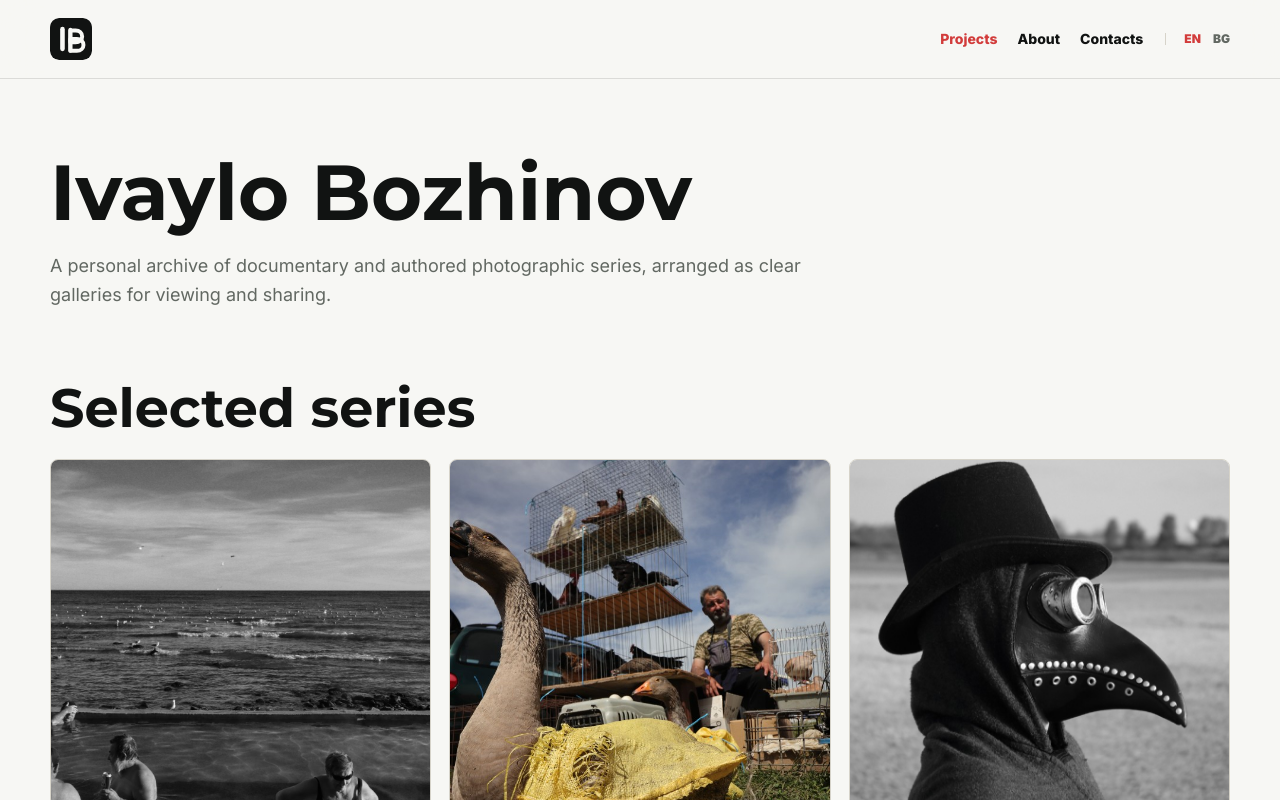
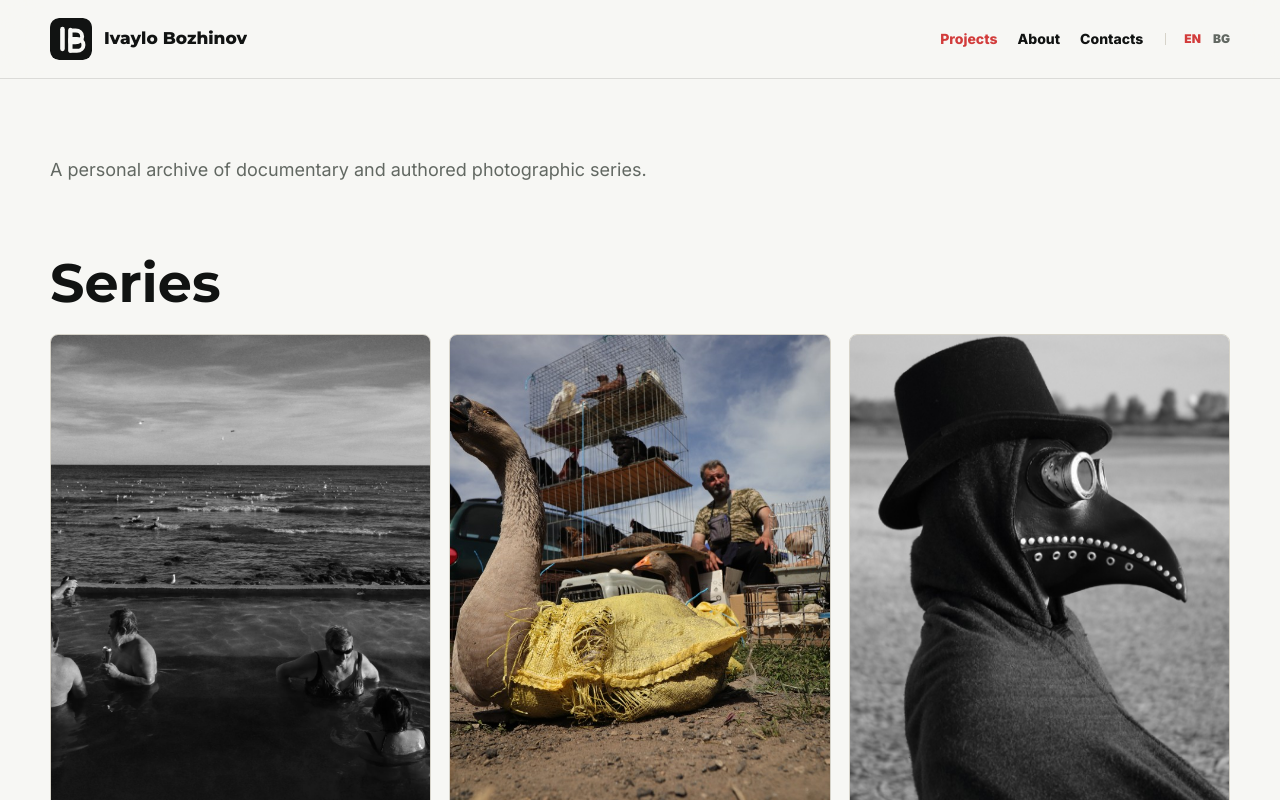
Before and after one commit to ivaylobo/ivaylobozhinov, a Next.js app: page / in a window 1280 px wide. Shown: the top 800 px of the page. Built offline with nearby package versions, Linux system fonts and the light colour scheme.

Commit message:
logical fixes

```diff
--- a/src/app/components/SiteHeader.js
+++ b/src/app/components/SiteHeader.js
@@ -2,7 +2,6 @@
 
 import Link from "next/link";
 import Image from "next/image";
-import { useSyncExternalStore } from "react";
 import { usePathname, useSearchParams } from "next/navigation";
 import {
   defaultLocale,
@@ -19,28 +18,6 @@ function withLocale(href, locale) {
     pathname: href,
     query: { lang: locale },
   };
-}
-
-function subscribeToUrlChanges(onStoreChange) {
-  window.addEventListener("popstate", onStoreChange);
-  window.addEventListener("viewer:url-change", onStoreChange);
-
-  return () => {
-    window.removeEventListener("popstate", onStoreChange);
-    window.removeEventListener("viewer:url-change", onStoreChange);
-  };
-}
-
-function getCurrentSearch() {
-  if (typeof window === "undefined") {
-    return "";
-  }
-
-  return window.location.search.replace(/^\?/, "");
-}
-
-function getServerSearch() {
-  return "";
 }
 
 function currentPathWithLocale(pathname, search, locale) {
@@ -68,17 +45,11 @@ function isActiveNavigationItem(pathname, href) {
 export default function SiteHeader() {
   const pathname = usePathname();
   const searchParams = useSearchParams();
-  const currentSearch = useSyncExternalStore(
-    subscribeToUrlChanges,
-    getCurrentSearch,
-    getServerSearch
-  );
-  const resolvedSearch = currentSearch || searchParams.toString();
+  const resolvedSearch = searchParams.toString();
   const resolvedParams = new URLSearchParams(resolvedSearch);
   const locale = resolveLocale(resolvedParams.get("lang"));
   const navigation = headerContent.navigation[locale];
   const siteName = headerContent.siteName[locale];
-  const showBrandText = pathname !== "/";
 
   return (
     <header className="site-header">
@@ -91,11 +62,9 @@ export default function SiteHeader() {
           <span className="site-brand__mark" aria-hidden="true">
             <Image src="/brand-mark.svg" alt="" width={42} height={42} />
           </span>
-          {showBrandText ? (
-            <span className="site-brand__text">
-              <span>{siteName}</span>
-            </span>
-          ) : null}
+          <span className="site-brand__text">
+            <span>{siteName}</span>
+          </span>
         </Link>
 
         <div className="site-header__controls">
@@ -123,6 +92,7 @@ export default function SiteHeader() {
                 className={`language-nav__link ${
                   locale === code ? "language-nav__link--active" : ""
                 }`}
+                aria-current={locale === code ? "true" : undefined}
               >
                 {label}
               </Link>
--- a/src/app/globals.css
+++ b/src/app/globals.css
@@ -257,6 +257,11 @@ h3 {
 .gallery-section,
 .contact-page {
   padding: 34px 0 0;
+}
+
+.project-index__title {
+  font-size: 54px;
+  line-height: 1;
 }
 
 .section-heading {
@@ -704,8 +709,8 @@ h3 {
     color: var(--accent);
   }
 
-  .language-nav__link:hover {
-    color: var(--accent);
+  .language-nav__link:not(.language-nav__link--active):hover {
+    color: var(--ink);
   }
 
   .project-card:hover,
@@ -743,6 +748,10 @@ h3 {
   }
 
   h2 {
+    font-size: 46px;
+  }
+
+  .project-index__title {
     font-size: 46px;
   }
 
@@ -843,6 +852,10 @@ h3 {
     font-size: 34px;
   }
 
+  .project-index__title {
+    font-size: 34px;
+  }
+
   .project-hero__copy h1 {
     font-size: 40px;
   }
--- a/src/app/page.js
+++ b/src/app/page.js
@@ -23,14 +23,15 @@ export default async function Home({ searchParams }) {
     <main className="page">
       <section className="intro intro--solo">
         <div className="intro__copy">
-          <h1>{site.name}</h1>
           <p>{site.intro}</p>
         </div>
       </section>
 
       <section className="project-index" aria-labelledby="projects-title">
         <div className="section-heading">
-          <h2 id="projects-title">{labels.selectedWorks}</h2>
+          <h1 id="projects-title" className="project-index__title">
+            {labels.selectedWorks}
+          </h1>
         </div>
 
         <div className="project-grid">
--- a/src/graphql/siteData.js
+++ b/src/graphql/siteData.js
@@ -50,8 +50,8 @@ export const siteContent = {
       bg: "София, България",
     },
     intro: {
-      en: "A personal archive of documentary and authored photographic series, arranged as clear galleries for viewing and sharing.",
-      bg: "Личен архив от документални и авторски фотографски серии, подредени като ясни галерии за разглеждане и споделяне.",
+      en: "A personal archive of documentary and authored photographic series.",
+      bg: "Личен архив от документални и авторски фотографски серии.",
     },
     footer: "© Ivaylo Bozhinov",
   },
@@ -68,7 +68,7 @@ export const siteContent = {
       shareToFacebook: "Share to Facebook",
       about: "About",
       contacts: "Contacts",
-      selectedWorks: "Selected series",
+      selectedWorks: "Series",
       location: "Location",
       language: "Language",
       notFoundTitle: "Page not found",
@@ -86,7 +86,7 @@ export const siteContent = {
       shareToFacebook: "Сподели във Facebook",
       about: "За мен",
       contacts: "Контакти",
-      selectedWorks: "Избрани серии",
+      selectedWorks: "Серии",
       location: "Локация",
       language: "Език",
       notFoundTitle: "Страницата не е намерена",
@@ -116,23 +116,23 @@ export const siteContent = {
         "International Photography Awards (IPA) — Official Selection, 2024",
         "International Photography Awards (IPA) — Honorable Mention, 2023",
         "Monovisions Awards — Honorable Mention, Conceptual Series, 2022",
-        "Photo of the Year (Canon Bulgaria) — 2008",
-        "Konica Minolta — Bulgaria, 2003",
-        "Earth and People — Bulgaria, 2000",
-        "Photo (France) — competition, 1999",
+        "Photo of the Year (Canon Bulgaria) — Shortlisted, 2008",
+        "Konica Minolta — Bulgaria, Shortlisted, 2003",
+        "Earth and People — Bulgaria, Shortlisted, 2000",
+        "Photo (France) — competition, Shortlisted, 1999",
       ],
       bg: [
         "Photo Academica — България, победител, 2026",
-        "Photojournalism Prize — кратък списък, 2026",
+        "Photojournalism Prize — селектиран, 2026",
         "Photo Academica — България, победител, 2025",
         "Monovisions Awards — почетно отличие, Conceptual Series, 2025",
         "International Photography Awards (IPA) — официална селекция, 2024",
         "International Photography Awards (IPA) — почетно отличие, 2023",
         "Monovisions Awards — почетно отличие, Conceptual Series, 2022",
-        "Photo of the Year (Canon Bulgaria) — 2008",
-        "Konica Minolta — България, 2003",
-        "Earth and People — България, 2000",
-        "Photo (France) — конкурс, 1999",
+        "Photo of the Year (Canon Bulgaria) — селектиран, 2008",
+        "Konica Minolta — България, селектиран, 2003",
+        "Earth and People — България, селектиран, 2000",
+        "Photo (France) — конкурс, селектиран, 1999",
       ],
     },
     body: {
```
